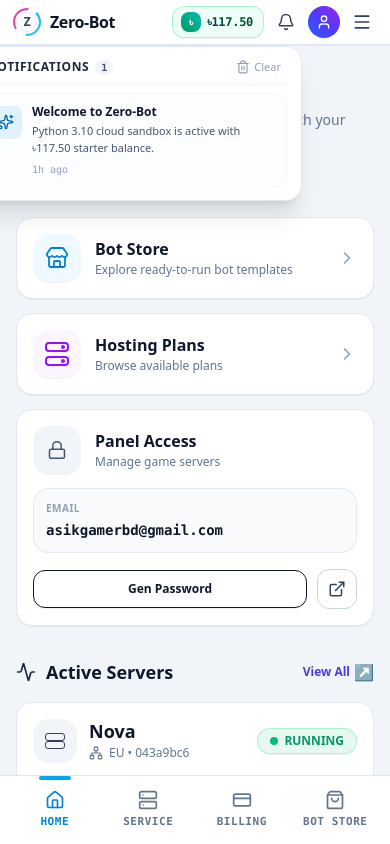
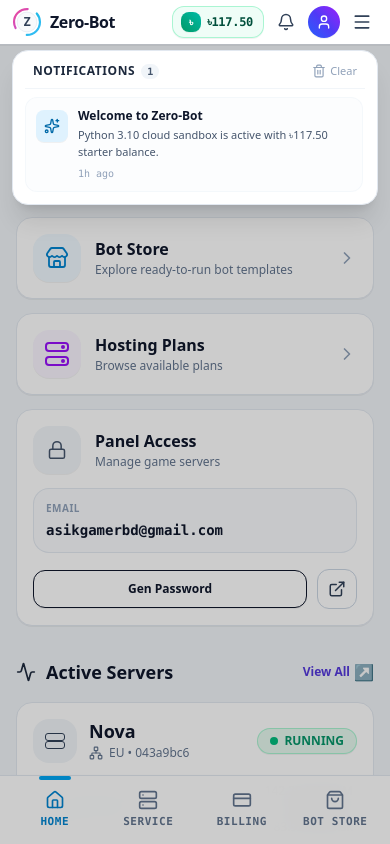
Before and after one commit to asik2355/pytelebothost, a React (Vite) app: page / in a window 390 px wide. Both pictures are taken after a click on the button "Notifications". Shown: the top 844 px of the page. Built offline with nearby package versions, Linux system fonts and the light colour scheme; no server answers.

Commit message:
refactor: improve mobile responsiveness for popovers
Update notification and profile menus to use fixed positioning on mobile screens for better visibility and UX, adding an overlay to dismiss menus.

```diff
--- a/src/components/TopBanner.tsx
+++ b/src/components/TopBanner.tsx
@@ -234,7 +234,12 @@
 
             {/* Notification Dropdown Menu */}
             {isNotificationsOpen && (
-              <div className="absolute right-0 mt-2 w-84 sm:w-96 bg-white border border-slate-200 rounded-2xl shadow-xl p-3 z-50 animate-in fade-in slide-in-from-top-2">
+              <>
+                <div
+                  className="fixed inset-0 top-11 bg-black/20 z-40 sm:hidden"
+                  onClick={() => setIsNotificationsOpen(false)}
+                />
+                <div className="fixed left-3 right-3 top-[50px] sm:absolute sm:left-auto sm:right-0 sm:top-full sm:w-96 sm:mt-2 bg-white border border-slate-200 rounded-2xl shadow-xl p-3 z-50 animate-in fade-in slide-in-from-top-2">
                 <div className="flex items-center justify-between pb-2 mb-2 border-b border-slate-100 px-2">
                   <div className="flex items-center gap-1.5">
                     <span className="text-xs font-bold text-slate-800 uppercase tracking-wider">
@@ -353,6 +358,7 @@
                   )}
                 </div>
               </div>
+            </>
           )}
         </div>
 
@@ -370,7 +376,13 @@
 
             {/* User Profile / Wallet Popover matching user screenshot */}
             {isProfileOpen && (
-              <div className="absolute -right-[38px] sm:-right-[40px] mt-2 w-[270px] sm:w-[280px] bg-white border border-slate-200/80 rounded-2xl shadow-xl shadow-slate-900/10 p-4 z-50 animate-in fade-in zoom-in-95 duration-150">
+              <>
+                {/* Mobile Backdrop */}
+                <div
+                  className="fixed inset-0 top-11 bg-black/20 z-40 sm:hidden"
+                  onClick={() => setIsProfileOpen(false)}
+                />
+                <div className="fixed left-3 right-3 top-[50px] sm:absolute sm:left-auto sm:right-0 sm:top-full sm:w-[320px] sm:mt-2 bg-white border border-slate-200/90 rounded-2xl shadow-xl shadow-slate-900/10 p-4 z-50 animate-in fade-in zoom-in-95 duration-150">
                   {/* User Header */}
                   <div className="pb-3 border-b border-slate-100">
                     <h3 className="text-sm font-bold text-slate-900 leading-tight">Alif Sheikh</h3>
@@ -427,6 +439,7 @@
                     </button>
                   </div>
                 </div>
+              </>
             )}
           </div>
 
```
Lines whose indentation alone changed are shown as unchanged.
